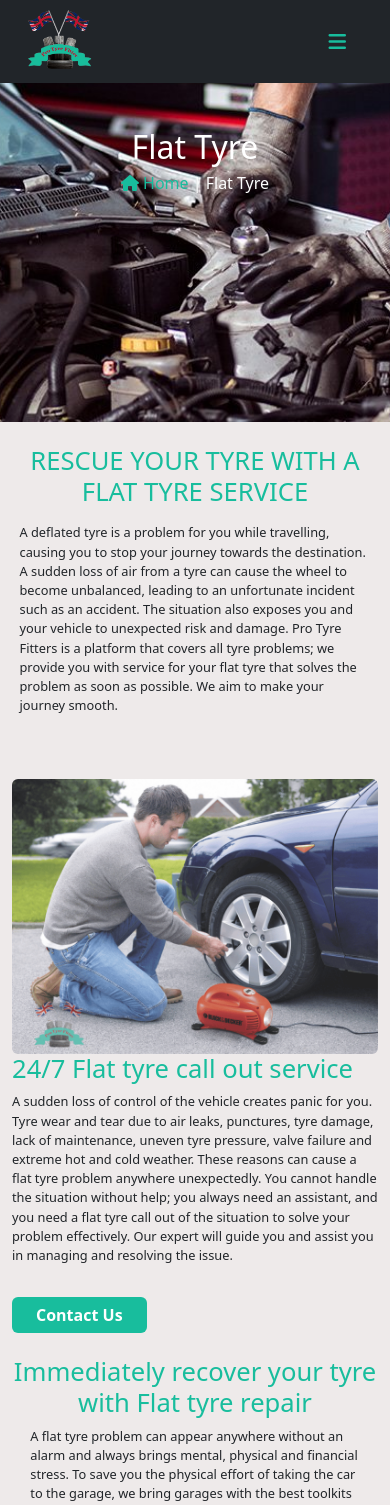
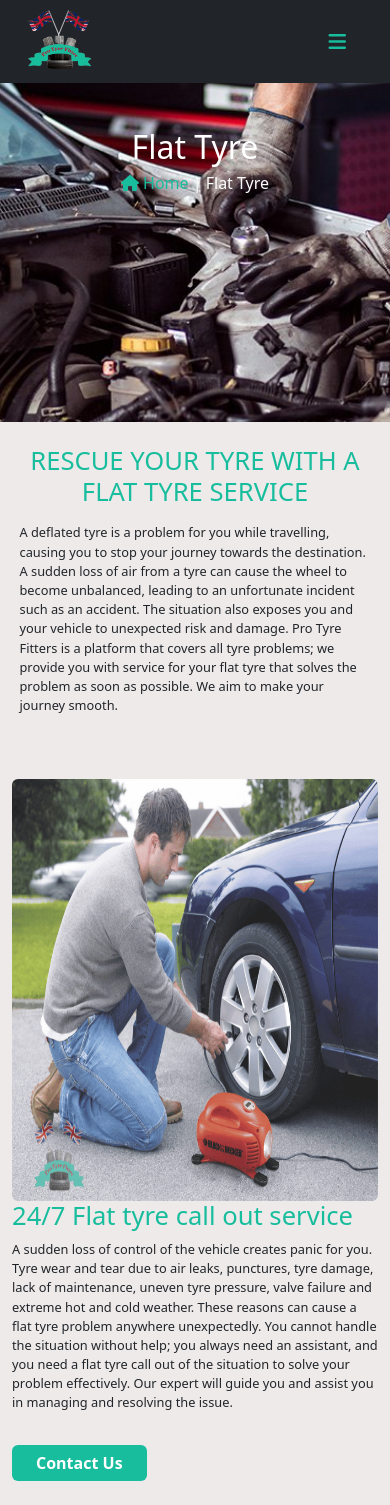
Before and after one commit to Mehwishmushtaq/MrTyreFitter, a React (Vite) app: page /services/flat-tyre in a window 390 px wide. Shown: the top 1505 px of the page. Built offline with nearby package versions, Linux system fonts and the light colour scheme.

Commit message:
Update style.css

```diff
--- a/src/assets/css/style.css
+++ b/src/assets/css/style.css
@@ -713,6 +713,10 @@ footer {
 @media (max-width: 575px) {
     .hero__section {
         margin-bottom: 230px;
+        padding: 5px !important;
+    }
+    .mobile-margin{
+        margin-top: -8rem !important;
     }
 }
 
@@ -860,15 +864,14 @@ footer {
 
 .hero__section {
     position: relative;
-    background-image: url('../images/mob-tyre-1.webp');
-    height: 100vh;
-    width: 100%;
+    background-image: url('../images/home/bg.png');
     background-size: cover;
     background-position: center;
     background-repeat: no-repeat;
     display: flex;
     justify-content: center;
     align-items: center;
+    padding: 20px;
 }
 
 .hero-form {
@@ -1000,3 +1003,32 @@ footer {
 .tyre-icons {
     width: 38px;
 }
+
+.img-fix{
+    height: 50vh;
+    width: 80%;
+}
+
+@media(max-width: 991px){
+    .img-fix{
+        width: 50%;
+    }
+}
+
+@media(max-width: 768px){
+    .img-fix{
+        width: 55%;
+    }
+}
+
+@media(max-width: 525px){
+    .img-fix{
+        width: 80%;
+    }
+}
+
+@media(max-width: 525px){
+    .img-fix{
+        width: 100%;
+    }
+}
```
